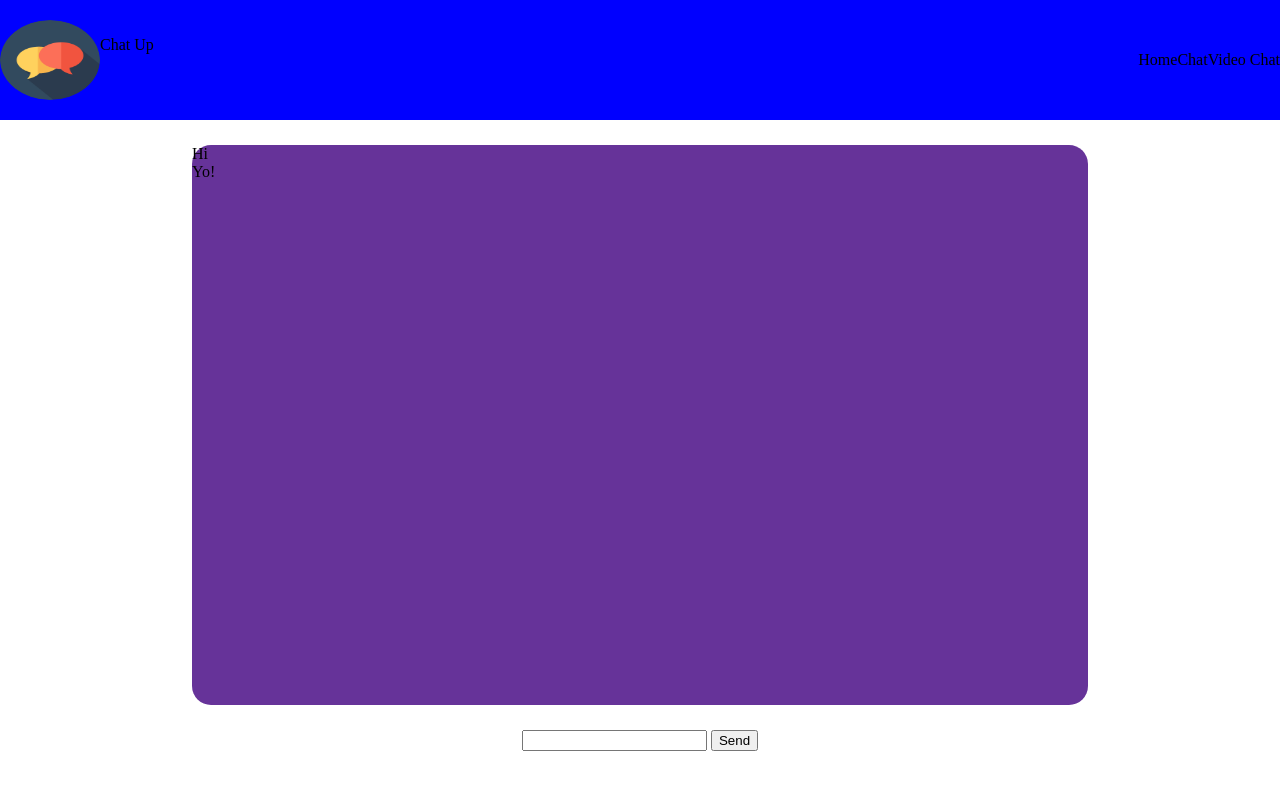
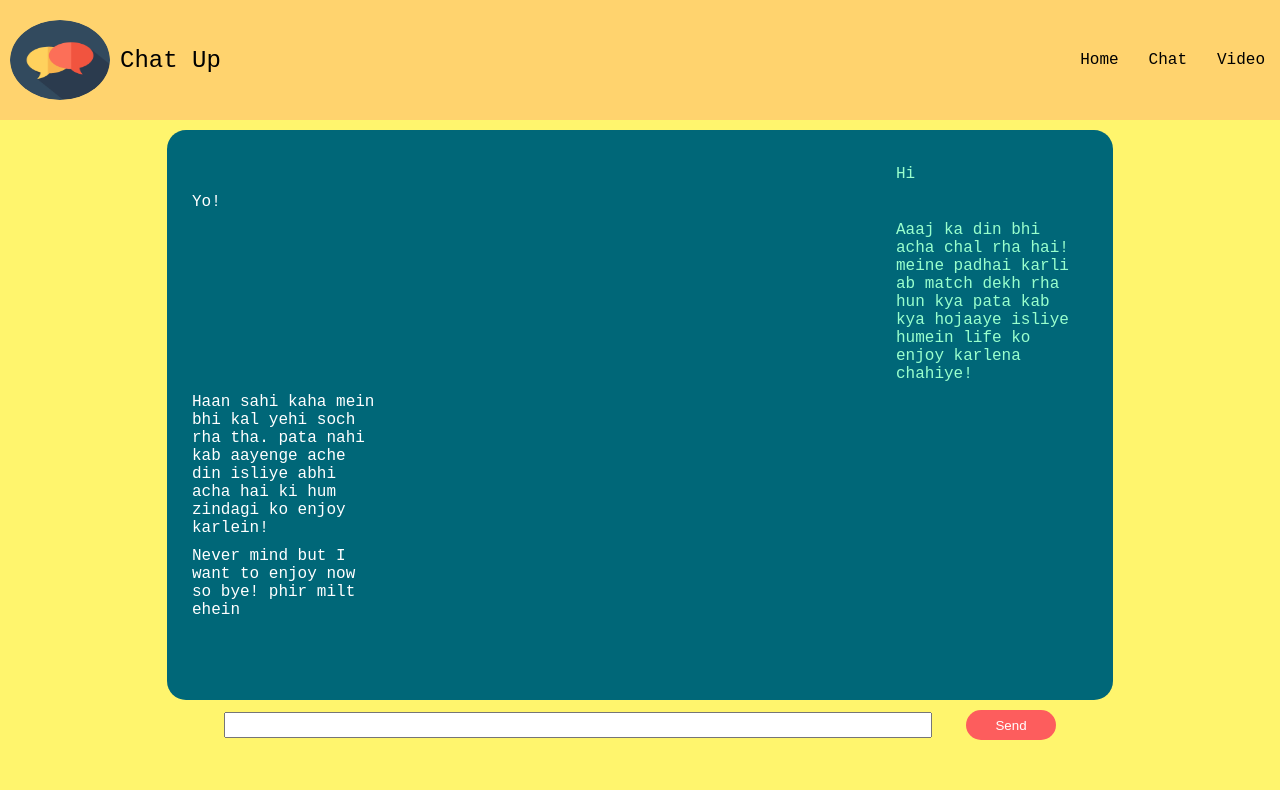
Before and after one commit to Rahul171201/chat-app, a plain HTML site: page index.html in a window 1280 px wide. Drawn offline with Linux system fonts and the light colour scheme.

Commit message:
style updated

```diff
--- a/css/styles.css
+++ b/css/styles.css
@@ -4,35 +4,92 @@ html, body {
 .main{
     display: flex;
     flex-direction: column;
-    justify-content: center;
+    align-items: center;
+    background-color: #FFF56D;
+    height: 100vh;
+
+}
+.navbar{
+    width: 100%;
+    height: 15%;
+    background-color: #FFD36E;
+    display: flex;
+    flex-direction: row;
+    justify-content: space-between;
+    align-items: center;
+    margin: 0px;
+
+}
+.logo{
+    height: 80px;
+    width: 100px;
+    border-radius: 100%;
+    margin-left: 10px;
+}
+.logoname{
+    font-size: 24px;
+    font-family: 'Montserrat', sans-serif;
+    font-family: 'Roboto', sans-serif;
+    font-family: 'Ubuntu Mono', monospace;
+    margin-left: 10px;
+}
+.leftnavbar{
+    display: flex;
+    flex-direction: row;
+    justify-content: space-evenly;
     align-items: center;
 }
-.navbar{
-    width: 100vw;
-    height: 15vh;
-    background-color: blue;
+.rightnavbar{
     display: flex;
     flex-direction: row;
     justify-content: space-between;
     align-items: center;
 }
-.logo{
-    height: 80px;
-    width: 100px;
-    border-radius: 100%;
-}
-.leftnavbar{
-    display: flex;
-    flex-direction: row;
-}
-.rightnavbar{
-    display: flex;
-    flex-direction: row;
+.rightnavbarelement{
+    margin: 0px 15px;
+    font-family: 'Montserrat', sans-serif;
+    font-family: 'Roboto', sans-serif;
+    font-family: 'Ubuntu Mono', monospace;
+    cursor: pointer;
 }
 .container{
     width: 70vw;
-    height: 70vh;
+    height: 65vh;
+    margin: 10px;
     border-radius: 19px;
-    margin: 25px;
-    background-color: rebeccapurple;
+    padding: 25px;
+    background-color: #006778;
 }
+.messagesent{
+    width: 15vw;
+    font-family: 'Montserrat', sans-serif;
+    font-family: 'Roboto', sans-serif;
+    font-family: 'Ubuntu Mono', monospace;
+    color: white;
+   margin-top: 10px;
+}
+.messagereceived{
+    width: 15vw;
+    align-items:flex-end;
+    font-family: 'Montserrat', sans-serif;
+    font-family: 'Roboto', sans-serif;
+    font-family: 'Ubuntu Mono', monospace;
+    color: #99FFCD;
+    margin-left: auto;
+    margin-top: 10px;
+}
+input{
+    width: 700px;
+    height: 20px;
+
+}
+.sendbutton{
+    color: white;
+    background-color: #FD5D5D;
+    border-radius: 19px;
+    width: 90px;
+    height: 30px;
+    margin-left: 30px;
+    cursor: pointer;
+    border: none;
+}
--- a/index.html
+++ b/index.html
@@ -13,22 +13,29 @@
       <div class="navbar">
         <div class="leftnavbar">
             <img src="chat.png" alt="logo" class="logo"></img>
-            <p>Chat Up</p>
+            <p class="logoname">Chat Up</p>
         </div>
         <div class="rightnavbar">
-                <p>Home</p>
-                <p>Chat</p>
-                <p>Video Chat</p>
+                <p class="rightnavbarelement">Home</p>
+                <p class="rightnavbarelement">Chat</p>
+                <p class="rightnavbarelement">Video</p>
         </div>
      </div>
      <div class="container">
         <div class="messagereceived">Hi</div>
         <div class="messagesent">Yo!</div>
+        <div class="messagereceived">Aaaj ka din bhi acha chal rha hai! meine padhai karli ab match dekh rha hun
+          kya pata kab kya hojaaye isliye humein life ko enjoy karlena chahiye!
+        </div>
+        <div class="messagesent">Haan sahi kaha mein bhi kal yehi soch rha tha. pata nahi kab aayenge ache din
+          isliye abhi acha hai ki hum zindagi ko enjoy karlein!
+        </div>
+        <div class="messagesent">Never mind but I want to enjoy now so bye! phir  milt ehein</div>
       </div>
 
       <div class="send">
          <form action="#" >
-            <input type="text" name="messageinput" id="messageinput">
+            <input type="text" name="messageinput" id="messageinput" autocomplete="off">
             <button class="sendbutton" type="submit">Send</button>
           </form>
       </div>
```
